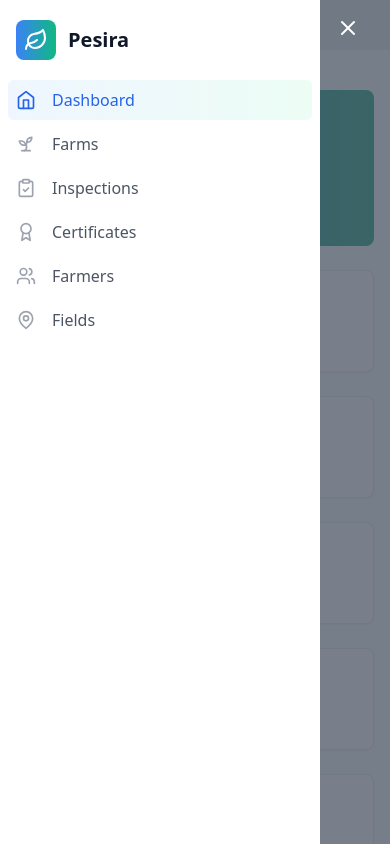
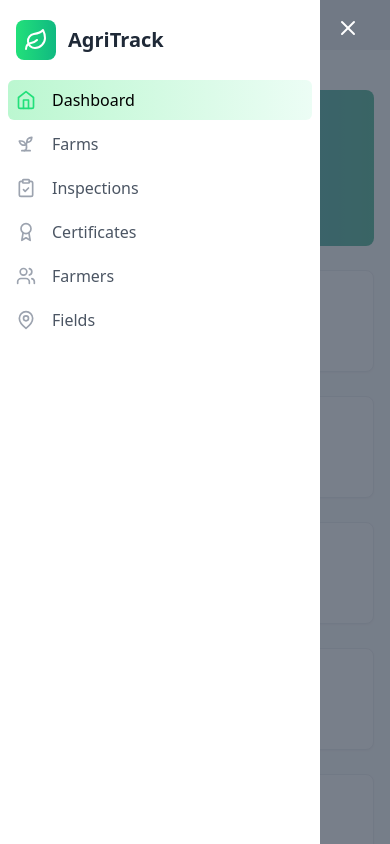
Before and after one commit to Gmatieso/organic-certification-frontend, a React (Vite) app: page / in a window 390 px wide. Both pictures are taken after a click on the button 26 px from the left and 26 px from the top of the page. Shown: the top 844 px of the page. Built offline with nearby package versions, Linux system fonts and the light colour scheme.

Commit message:
Chore: Adjust Mobile sidebar theme colors

```diff
--- a/src/components/Layout.tsx
+++ b/src/components/Layout.tsx
@@ -32,29 +32,29 @@ const Layout: React.FC<LayoutProps> = ({ children }) => {
   ];
 
   return (
-    <div className="min-h-screen bg-gray-50">
+    <div className="min-h-screen bg-pesiraGray50">
       {/* Mobile sidebar */}
       <div className={`fixed inset-0 flex z-40 md:hidden ${sidebarOpen ? 'pointer-events-auto' : 'pointer-events-none'}`}>
-        <div className={`fixed inset-0 bg-gray-600 bg-opacity-75 transition-opacity ${sidebarOpen ? 'opacity-100' : 'opacity-0'}`} onClick={() => setSidebarOpen(false)} />
+        <div className={`fixed inset-0 bg-pesiraGray600 bg-opacity-75 transition-opacity ${sidebarOpen ? 'opacity-100' : 'opacity-0'}`} onClick={() => setSidebarOpen(false)} />
 
-        <div className={`relative flex-1 flex flex-col max-w-xs w-full bg-white transition-transform transform ${sidebarOpen ? 'translate-x-0' : '-translate-x-full'}`}>
+        <div className={`relative flex-1 flex flex-col max-w-xs w-full bg-pesiraWhite transition-transform transform ${sidebarOpen ? 'translate-x-0' : '-translate-x-full'}`}>
           <div className="absolute top-0 right-0 -mr-12 pt-2">
             <button
               type="button"
-              className="ml-1 flex items-center justify-center h-10 w-10 rounded-full focus:outline-none focus:ring-2 focus:ring-inset focus:ring-white"
+              className="ml-1 flex items-center justify-center h-10 w-10 rounded-full focus:outline-none focus:ring-2 focus:ring-inset focus:ring-pesiraWhite"
               onClick={() => setSidebarOpen(false)}
             >
-              <X className="h-6 w-6 text-white" />
+              <X className="h-6 w-6 text-pesiraWhite" />
             </button>
           </div>
 
           <div className="flex-1 h-0 pt-5 pb-4 overflow-y-auto">
             <div className="flex-shrink-0 flex items-center px-4">
               <div className="flex items-center">
-                <div className="bg-gradient-to-r from-blue-500 to-emerald-500 p-2 rounded-lg">
-                  <Leaf className="h-6 w-6 text-white" />
+                <div className="bg-gradient-to-r from-pesiraGreen to-pesiraEmerald p-2 rounded-lg">
+                  <Leaf className="h-6 w-6 text-pesiraWhite" />
                 </div>
-                <span className="ml-3 text-xl font-bold text-gray-900">Pesira</span>
+                <span className="ml-3 text-xl font-bold text-pesiraGray900">AgriTrack</span>
               </div>
             </div>
             <nav className="mt-5 px-2 space-y-1">
@@ -66,12 +66,12 @@ const Layout: React.FC<LayoutProps> = ({ children }) => {
                     to={item.href}
                     className={`group flex items-center px-2 py-2 text-base font-medium rounded-md transition-colors ${
                       isActive
-                        ? 'bg-gradient-to-r from-blue-50 to-emerald-50 text-blue-600'
-                        : 'text-gray-600 hover:bg-gray-50'
+                        ? 'bg-gradient-to-r from-pesiraGreen200 to-pesiraEmarald50 text-pesiraBlack'
+                        : 'text-gray-600 hover:text-pesiraGray'
                     }`}
                     onClick={() => setSidebarOpen(false)}
                   >
-                    <item.icon className={`mr-4 h-5 w-5 ${isActive ? 'text-blue-600' : 'text-gray-400'}`} />
+                    <item.icon className={`mr-4 h-5 w-5 ${isActive ? 'text-pesiraGreen' : 'text-pesiraGray400'}`} />
                     {item.name}
                   </Link>
                 );
--- a/tailwind.config.js
+++ b/tailwind.config.js
@@ -14,6 +14,9 @@ export default {
             pesiraGray400: '#9CA3AF',
             pesiraGray500: '#6B7280',
             pesiraGray200: '#E5E7EB',
+            pesiraGray600: '#4B5563',
+            pesiraGray50: '#F9FAFB',
+            pesiraGray900: '#1F2937',
         }
     },
   },
```
